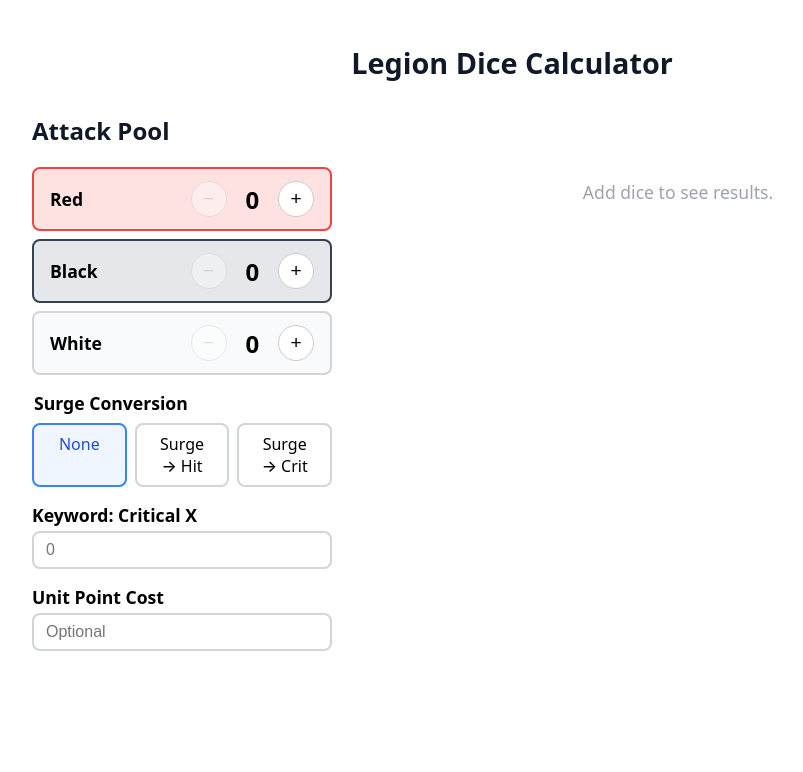
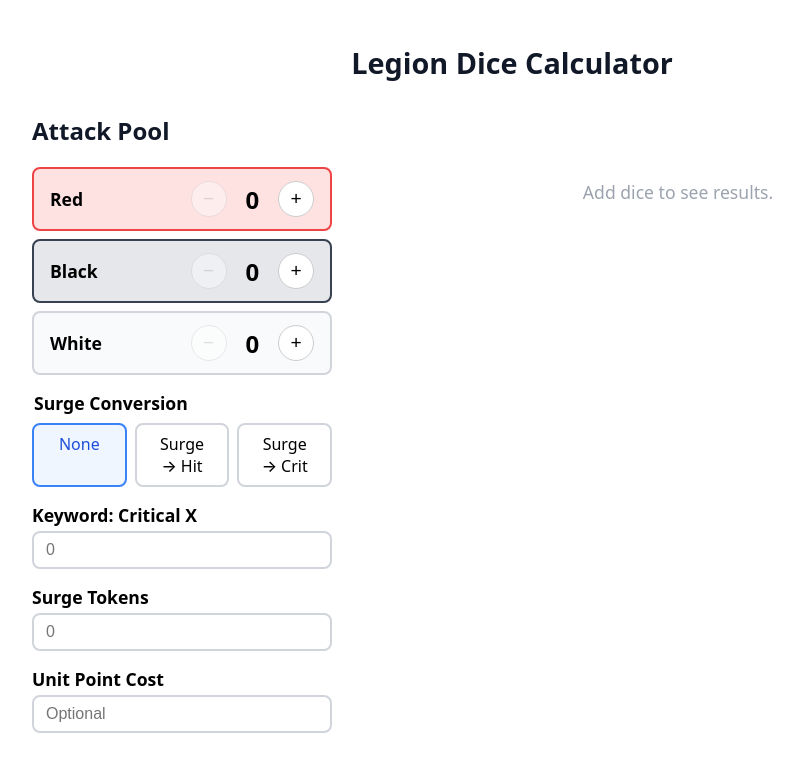
Before and after one commit to dankraus/sw-legion-dice, a React (Vite) app: page / in a window 1280 px wide. Shown: the top 772 px of the page, without its empty margins (128-931 px from the left). Built offline with nearby package versions, Linux system fonts and the light colour scheme.

Commit message:
feat(ui): Surge Tokens input, disabled when surge conversion is not None
Co-authored-by: Cursor <cursoragent@cursor.com>

```diff
--- a/src/App.css
+++ b/src/App.css
@@ -35,6 +35,7 @@
 }
 
 .app__critical-x,
+.app__surge-tokens,
 .app__point-cost {
   margin-top: 1rem;
   display: flex;
@@ -43,12 +44,14 @@
 }
 
 .app__critical-x label,
+.app__surge-tokens label,
 .app__point-cost label {
   font-weight: 600;
   font-size: 1.1rem;
 }
 
 .app__critical-x input,
+.app__surge-tokens input,
 .app__point-cost input {
   padding: 0.5rem 0.75rem;
   border: 2px solid #d1d5db;
@@ -58,9 +61,16 @@
 }
 
 .app__critical-x input:focus,
+.app__surge-tokens input:focus,
 .app__point-cost input:focus {
   outline: none;
   border-color: #3b82f6;
+}
+
+.app__surge-tokens input:disabled {
+  background: #f3f4f6;
+  color: #9ca3af;
+  cursor: not-allowed;
 }
 
 .app__empty {
--- a/src/App.tsx
+++ b/src/App.tsx
@@ -12,12 +12,14 @@ function App() {
   const [pool, setPool] = useState<AttackPool>({ red: 0, black: 0, white: 0 });
   const [surge, setSurge] = useState<SurgeConversion>('none');
   const [criticalX, setCriticalX] = useState<string>('');
+  const [surgeTokens, setSurgeTokens] = useState<string>('');
   const [pointCost, setPointCost] = useState<string>('');
 
   const criticalXNum = criticalX === '' ? undefined : Math.max(0, Math.floor(Number(criticalX)) || 0);
+  const surgeTokensNum = surgeTokens === '' ? 0 : Math.max(0, Math.floor(Number(surgeTokens)) || 0);
   const results = useMemo(
-    () => calculateAttackPool(pool, surge, criticalXNum),
-    [pool, surge, criticalXNum]
+    () => calculateAttackPool(pool, surge, criticalXNum, surgeTokensNum),
+    [pool, surge, criticalXNum, surgeTokensNum]
   );
 
   const totalDice = pool.red + pool.black + pool.white;
@@ -60,6 +62,19 @@ function App() {
               title="Convert up to X surges to crits (before Surge Conversion)"
             />
           </div>
+          <div className="app__surge-tokens">
+            <label htmlFor="surge-tokens">Surge Tokens</label>
+            <input
+              id="surge-tokens"
+              type="number"
+              min="0"
+              placeholder="0"
+              value={surgeTokens}
+              onChange={(e) => setSurgeTokens(e.target.value)}
+              disabled={surge !== 'none'}
+              title={surge !== 'none' ? 'Surge Tokens only apply when Surge Conversion is None.' : undefined}
+            />
+          </div>
           <div className="app__point-cost">
             <label htmlFor="point-cost">Unit Point Cost</label>
             <input
```
